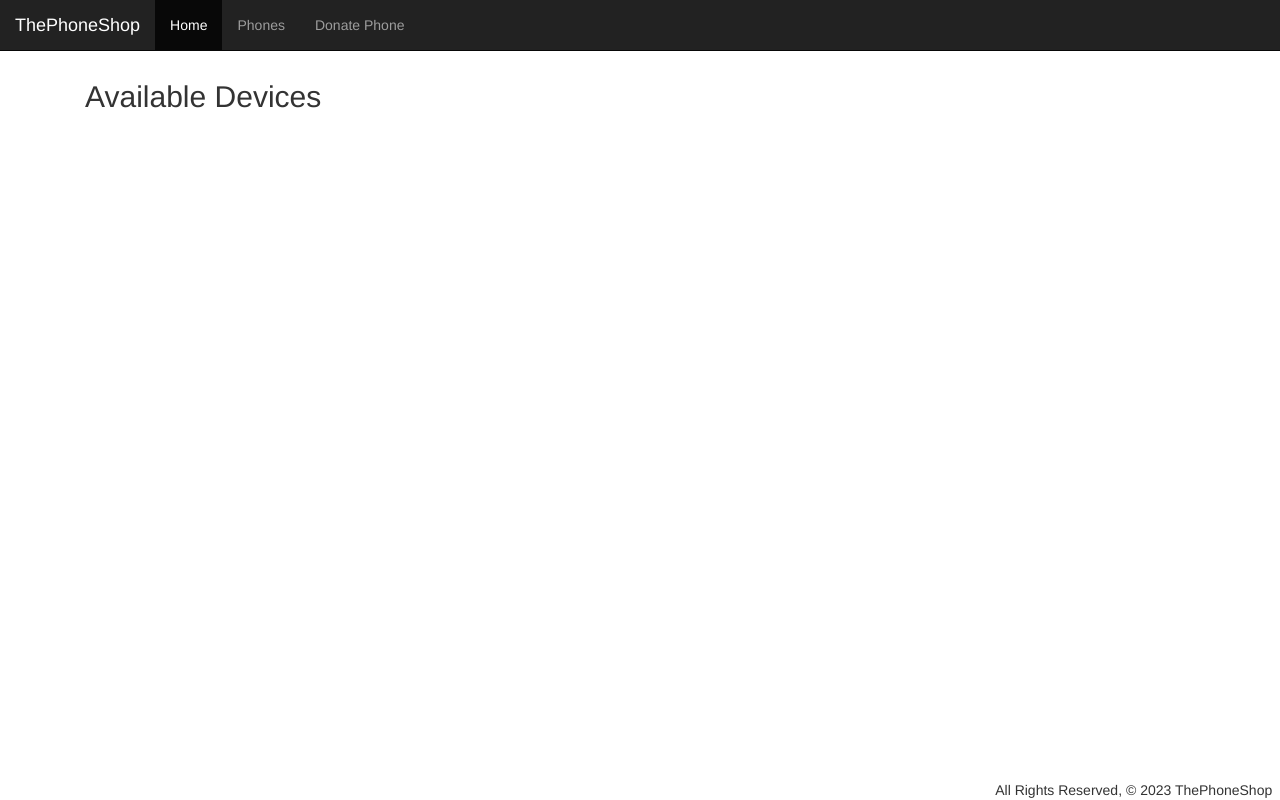
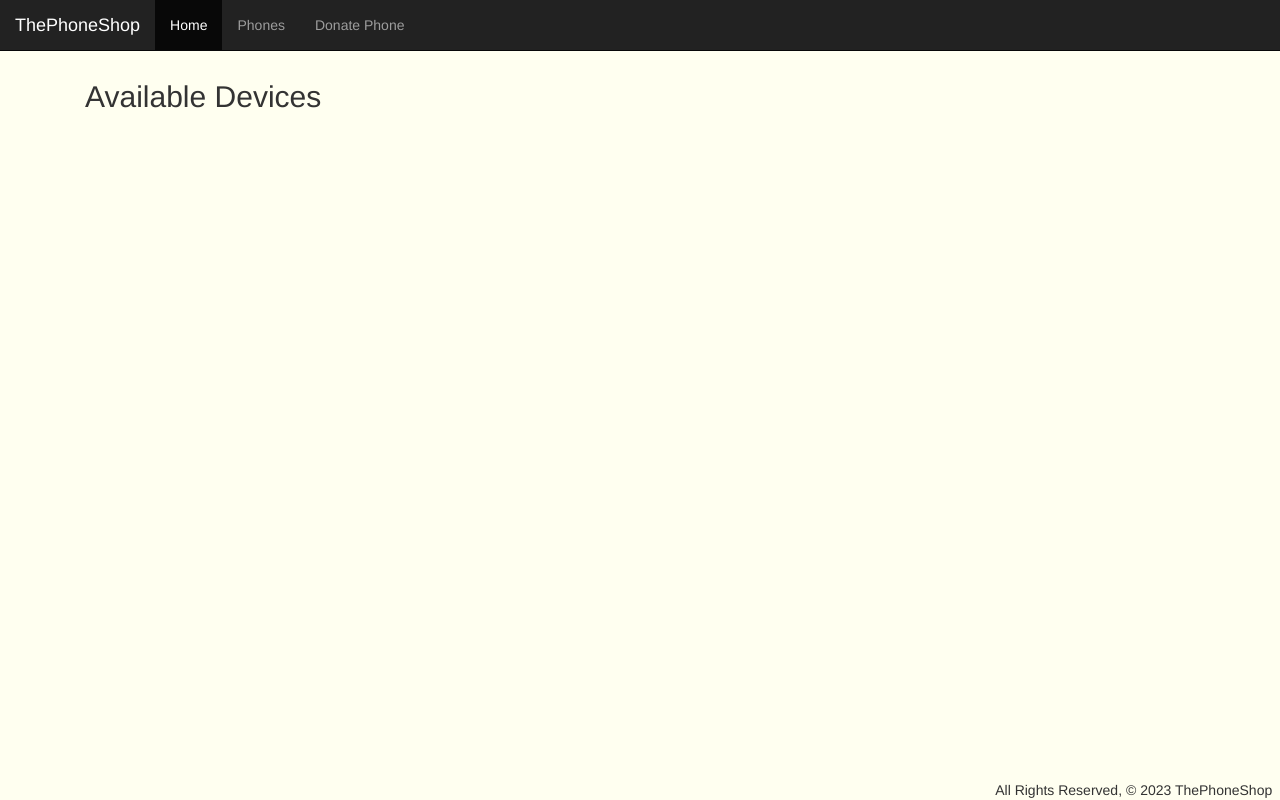
Before and after one commit to Temeculous/phone-shop, a Django app: page /phones/ in a window 1280 px wide. Run offline with Django 4.2, Linux system fonts and the light colour scheme; data that the repository does not hold is empty; some libraries are stand-ins or nearby versions.

Commit message:
css changes

```diff
--- a/main_app/static/css/style.css
+++ b/main_app/static/css/style.css
@@ -12,6 +12,9 @@ body {
     display: flex;
     min-height: 100vh;
     flex-direction: column;
+    background-color: rgb(255, 255, 240)
+
+
   }
 
   main {
--- a/main_app/templates/main_app/phone_form.html
+++ b/main_app/templates/main_app/phone_form.html
@@ -1,5 +1,6 @@
 {% extends 'base.html' %}
 {% block content %}
+<div class="addphone">
 
   {%if object %}
   <h1>Edit: <span>{{object.type}}</span></h1>
@@ -14,5 +15,6 @@
     </table>
     <input type="submit" value="Submit" class="btn" />
   </form>
+</div>
 
 {% endblock %}
--- a/main_app/templates/phones/index.html
+++ b/main_app/templates/phones/index.html
@@ -2,7 +2,7 @@
 {% extends 'base.html' %}
 {% block content %}
 
-<div class="container">
+<div class="container" id="phones-container">
   <h2>Available Devices</h2>
   {% for phone in phones %}
   <a href="{% url 'detail' phone.id %}" class="list-group-item list-group-item-action">
```
Lines whose indentation alone changed are shown as unchanged.
